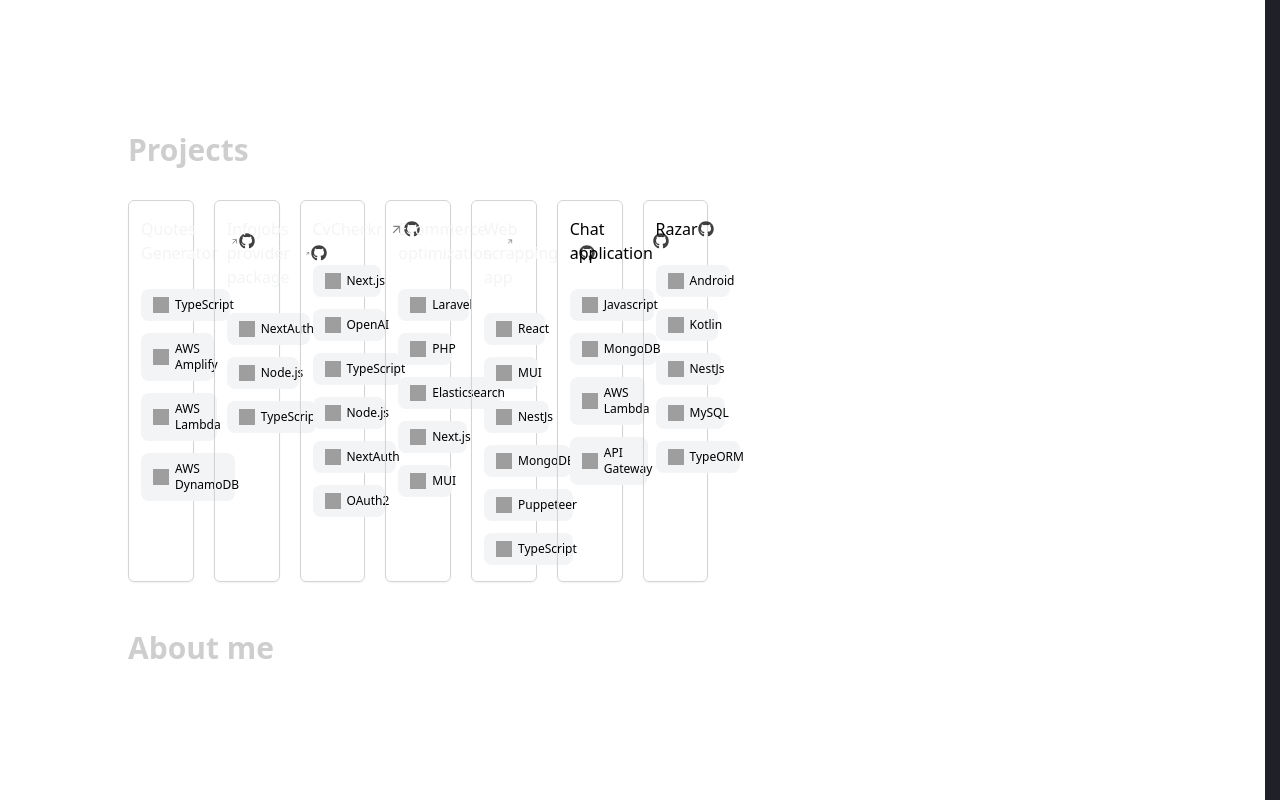
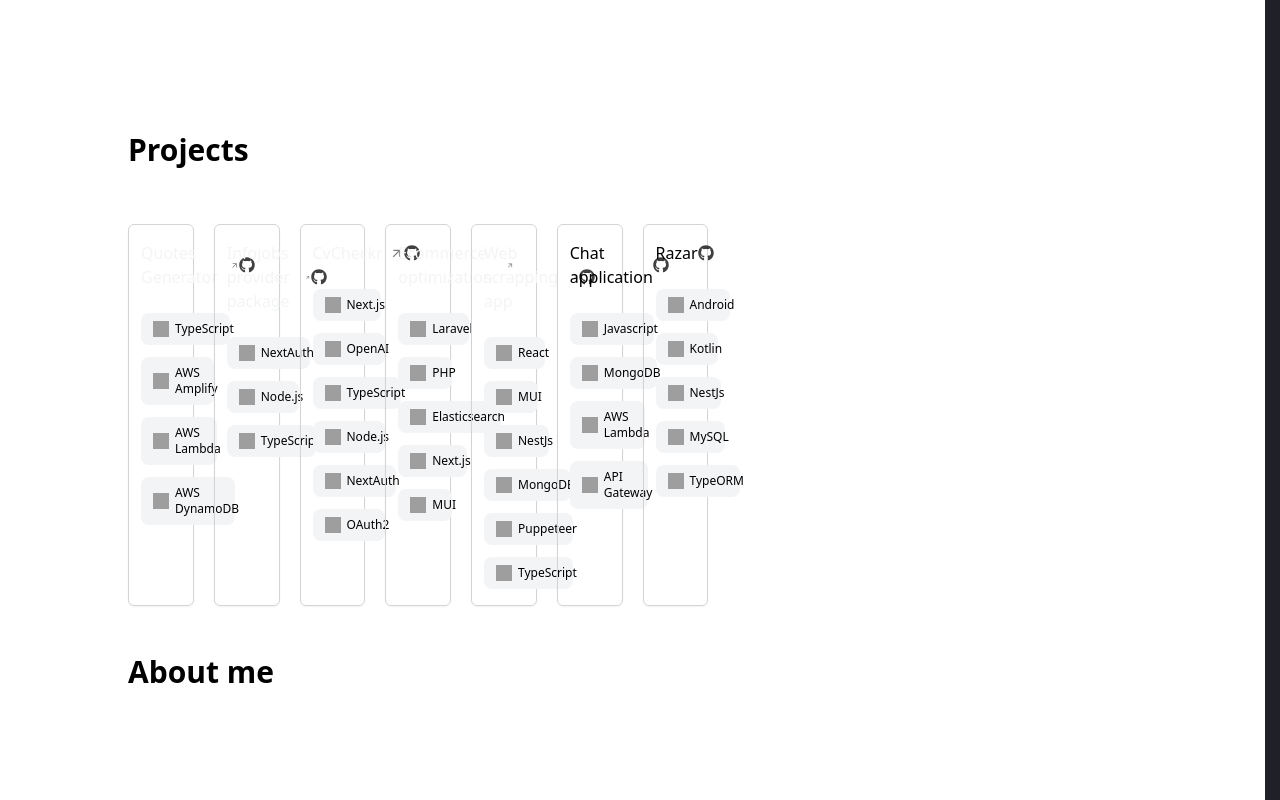
Before and after one commit to adriancosme/portfolio, a Next.js app: page / in a window 1280 px wide. Shown: the part 920-1720 px from the top of the page. Built offline with nearby package versions, Linux system fonts and the light colour scheme; grey boxes are pictures that could not be loaded.

Commit message:
fix: add padding to section

```diff
--- a/src/components/section.tsx
+++ b/src/components/section.tsx
@@ -8,7 +8,7 @@
 export const SectionComponent = ({ id, title, children }: SectionProps) => {
     return (
         <section id={id} className="relative max-w-7xl mx-auto mb-12">
-            <h2 className="text-[#CECECE] text-3xl font-bold">{title}</h2>
+            <h2 className="text-3xl font-bold pb-6">{title}</h2>
             {children}
         </section>
     )
```
